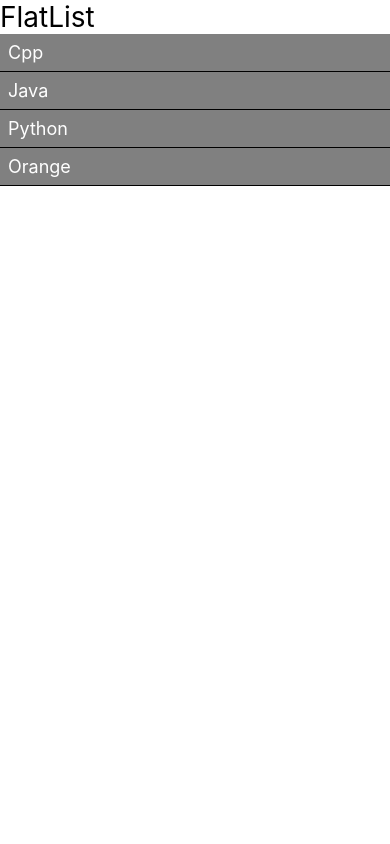
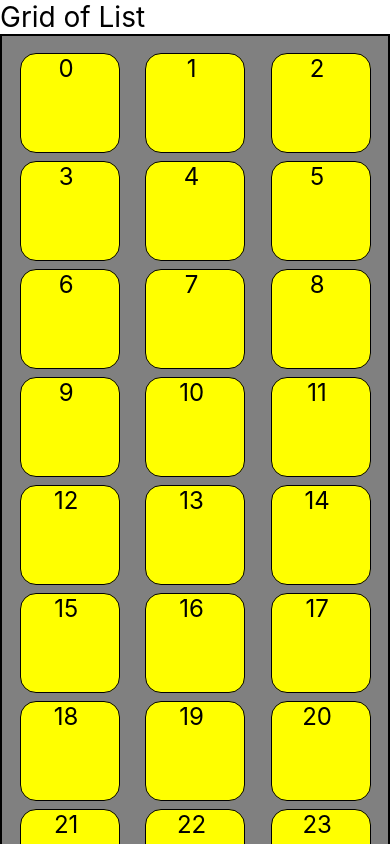
Before and after one commit to asad-digimark/react-native-cli-first, a React Native app: screen / in a window 390 px wide. Built offline with nearby package versions, Linux system fonts and the light colour scheme.

Commit message:
scrollview grid list with map

```diff
--- a/App.tsx
+++ b/App.tsx
@@ -1,10 +1,12 @@
 import Counter from './components/Counter';
 import FlatList from './components/FlatList';
+import GridWithList from './components/scrollview grid list with map';
 
 function App(): JSX.Element {
   return (
-    <FlatList />
     // <Counter />
+    // <FlatList />
+    <GridWithList />
   );
 }
 
--- /dev/null
+++ b/components/scrollview grid list with map.tsx
@@ -0,0 +1,51 @@
+import { View, Text, StyleSheet, ScrollView } from 'react-native';
+
+const data = [...Array(30).keys()];
+
+export default (): JSX.Element => {
+  return (
+    <ScrollView>
+      <Text
+        style={{
+          fontSize: 28,
+        }}>
+        Grid of List
+      </Text>
+      <View style={styles.listContainer}>
+        {data.map((item, i) => (
+          <ListItem key={i} item={item} />
+        ))}
+      </View>
+    </ScrollView>
+  );
+};
+
+const ListItem = ({ item }) => {
+  return <Text style={styles.itemText}>{item} </Text>;
+};
+
+const styles = StyleSheet.create({
+  listContainer: {
+    backgroundColor: 'grey',
+    flexWrap: 'wrap',
+    flexDirection: 'row',
+    height: '100%',
+    alignContent: 'center',
+    alignItems: 'center',
+    justifyContent: 'space-evenly',
+    gap: 8,
+    borderWidth: 2,
+    paddingBottom: 32,
+  },
+  itemText: {
+    height: 100,
+    width: 100,
+    fontSize: 24,
+    color: 'black',
+    backgroundColor: 'yellow',
+    textAlign: 'center',
+    textAlignVertical: 'center',
+    borderWidth: 1.5,
+    borderRadius: 16,
+  },
+});
```
